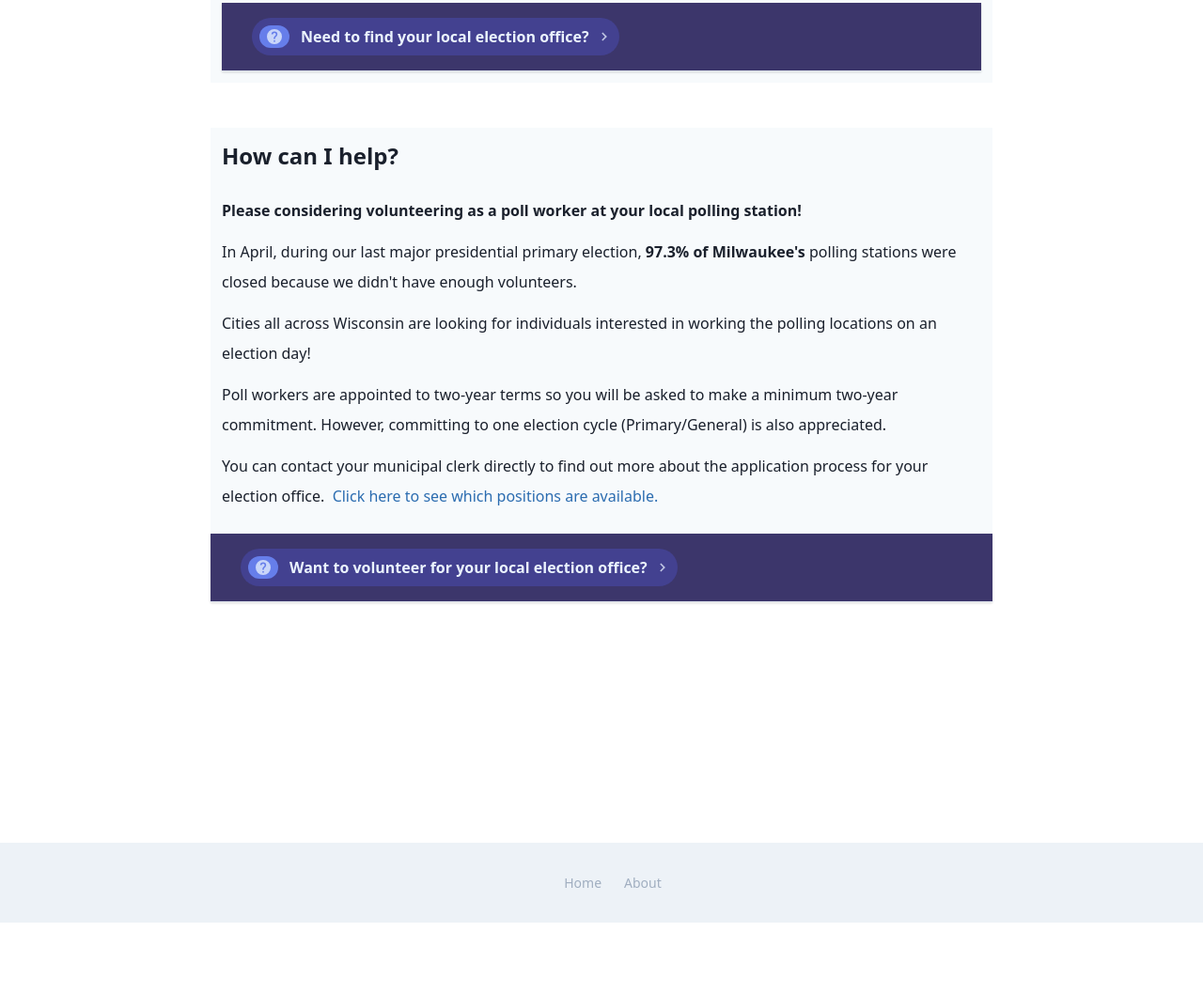
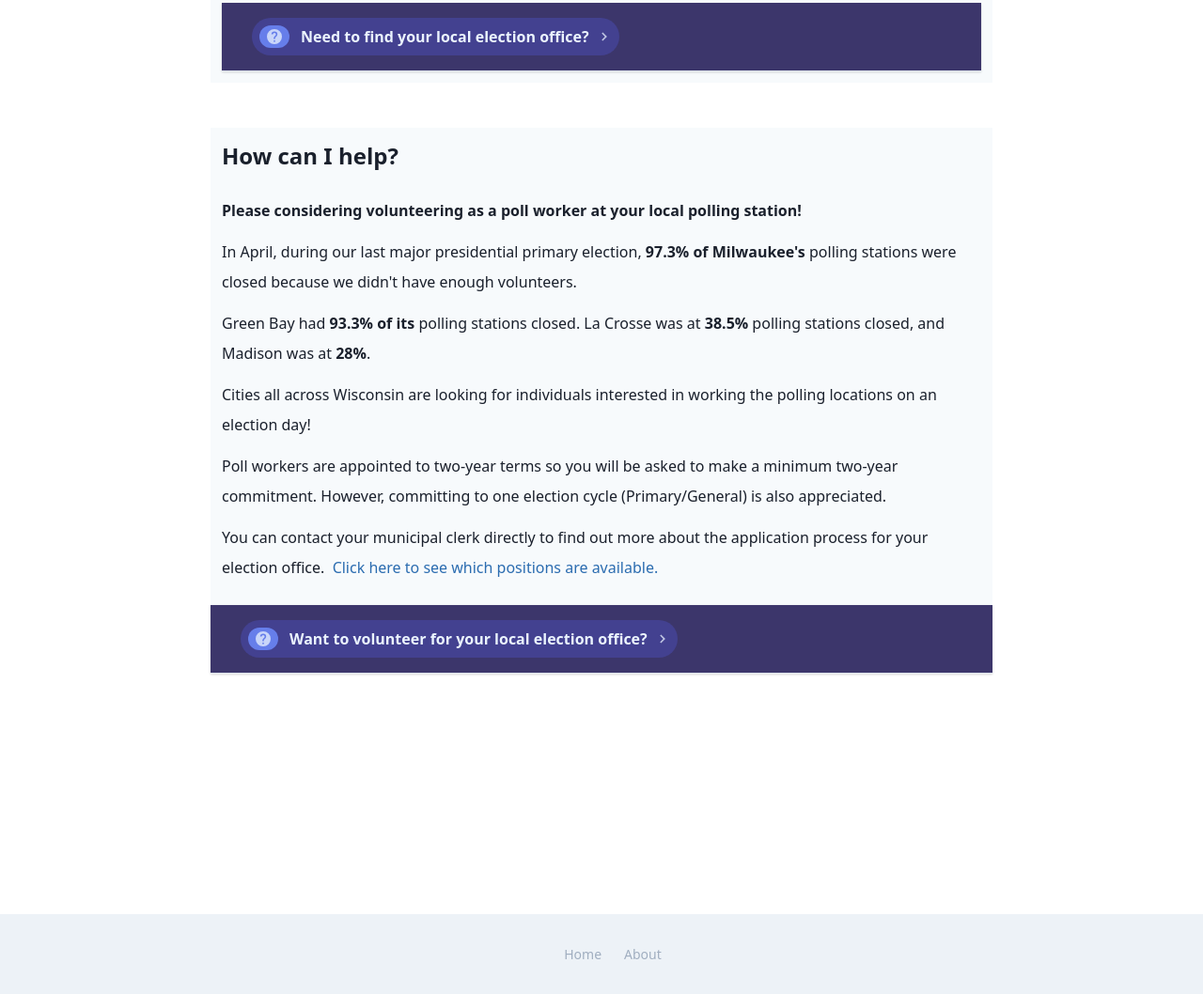
Before and after one commit to scott-coates/voteinwi, a Gatsby site: page / in a window 1280 px wide. Shown: the part 2304-3362 px from the top of the page at 94% size. Before the commit the page ends 3286 px from the top, so only its background shows below. Built offline with nearby package versions, Linux system fonts and the light colour scheme; Gatsby itself is replaced by a stand-in of ours.

Commit message:
updated faq

```diff
--- a/src/components/layout.js
+++ b/src/components/layout.js
@@ -15,7 +15,7 @@ function Layout({ children }) {
 
       <footer className="bg-gray-200 text-gray-500">
         <nav className="flex justify-center max-w-4xl p-4 mx-auto text-sm md:p-8">
-        <Link
+          <Link
             className="block mt-4 no-underline md:inline-block md:mt-0 md:ml-6"
             to="/"
           >
--- a/src/pages/index.js
+++ b/src/pages/index.js
@@ -402,6 +402,14 @@ function IndexPage() {
               volunteers.
             </p>
             <p className="mb-3">
+              Green Bay had
+              <span className="font-bold">&nbsp;93.3% of its</span> polling
+              stations closed.   La Crosse was at
+              <span className="font-bold">&nbsp;38.5%</span> polling
+              stations closed, and Madison was at
+              <span className="font-bold">&nbsp;28%</span>.
+            </p>
+            <p className="mb-3">
               Cities all across Wisconsin are looking for individuals interested
               in working the polling locations on an election day!
             </p>
```
Also changed, not shown: src/pages/about.js (+9 -2 lines).
